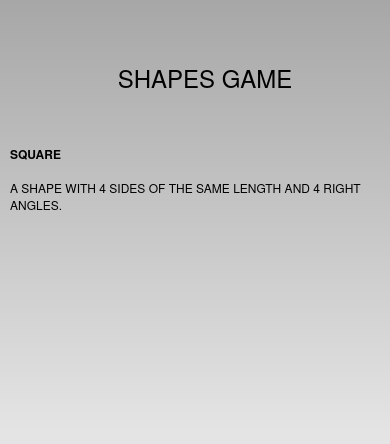
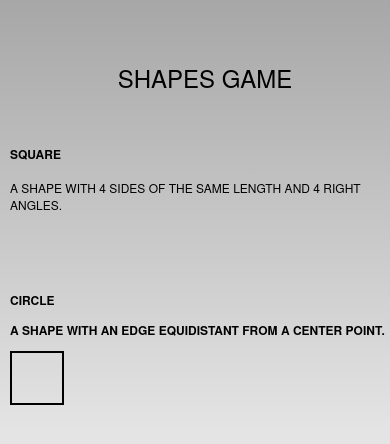
Before and after one commit to JessiJoann/MyApp, a plain HTML site: page www/index.html in a window 390 px wide. Drawn offline with Linux system fonts and the light colour scheme; some packages are replaced by stand-ins of ours.

Commit message:
Checking in code to create a circle

```diff
--- a/www/css/index.css
+++ b/www/css/index.css
@@ -123,3 +123,12 @@ width:50px;
 height:50px;
 border:2px soild #000;
 }
+
+#circle {
+
+width: 50px;
+height:50px;
+border:2px solid #000;
+border-radius:50%
+background: black;
+}
--- a/www/index.html
+++ b/www/index.html
@@ -40,6 +40,9 @@
     <h4>Square</h4>
     <p> A shape with 4 sides of the same length and 4 right angles.</p>
     <div add id="square">
+    </div> <h4>Circle</h4<h4>
+    <p>A Shape with an edge equidistant from a center point.</p>
+    <div id="circle">
     </div>
         <script type="text/javascript" src="cordova.js"></script>
         <script type="text/javascript" src="js/index.js"></script>
```
